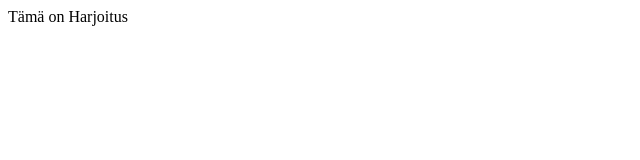
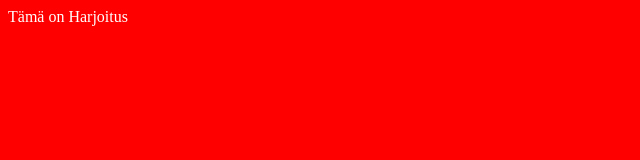
Before and after one commit to 4ebureshka/github-pages-harjoitus, a plain HTML site: page docs/index.html in a window 1280 px wide. Shown: the whole page, without its empty margins (0-640 px from the left). Drawn offline with Linux system fonts and the light colour scheme.

Commit message:
taustavari

```diff
--- a/docs/index.html
+++ b/docs/index.html
@@ -1,5 +1,12 @@
 <html>
-
+<head>
+  <style>
+    body {
+      background-color: red;
+      color: white;
+    }
+  </style>
+</head>
 <body>
   <div class="ilmoitsu">Tämä on Harjoitus</div>
   <color=white>
```
